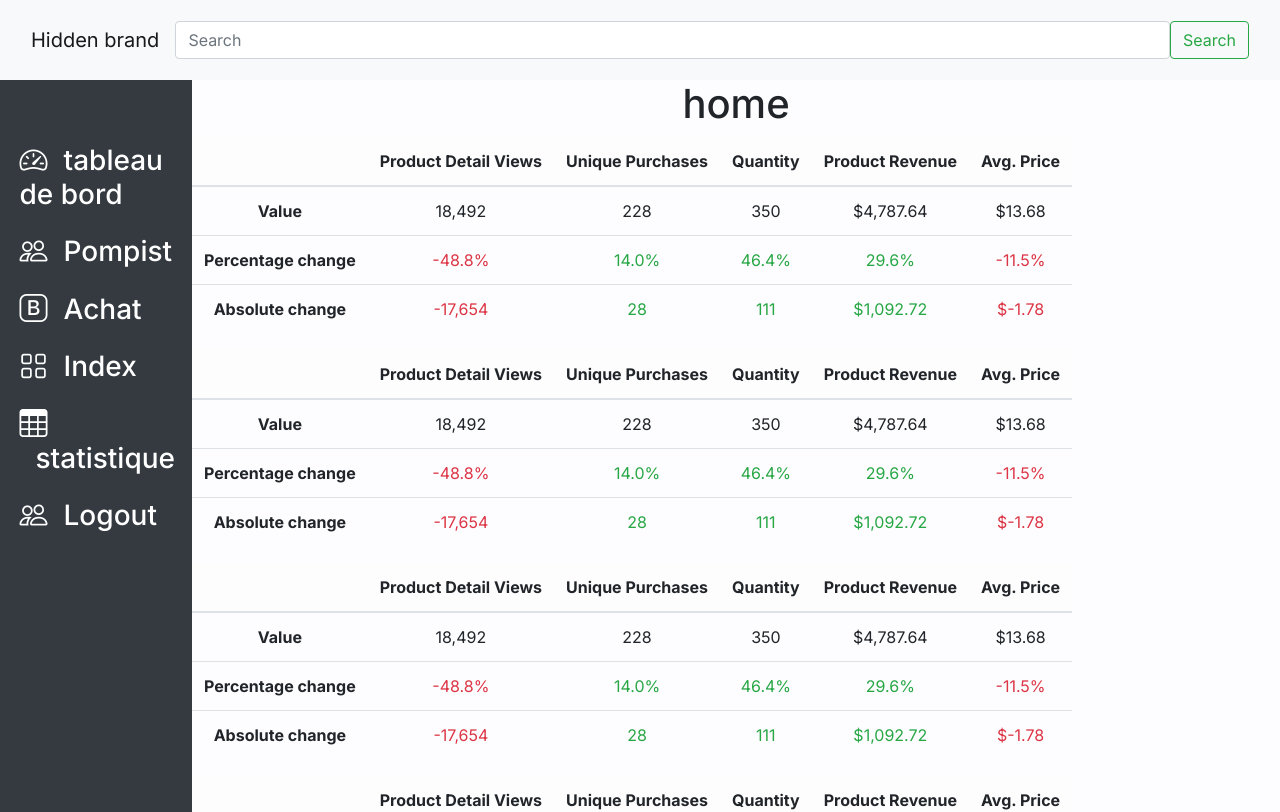
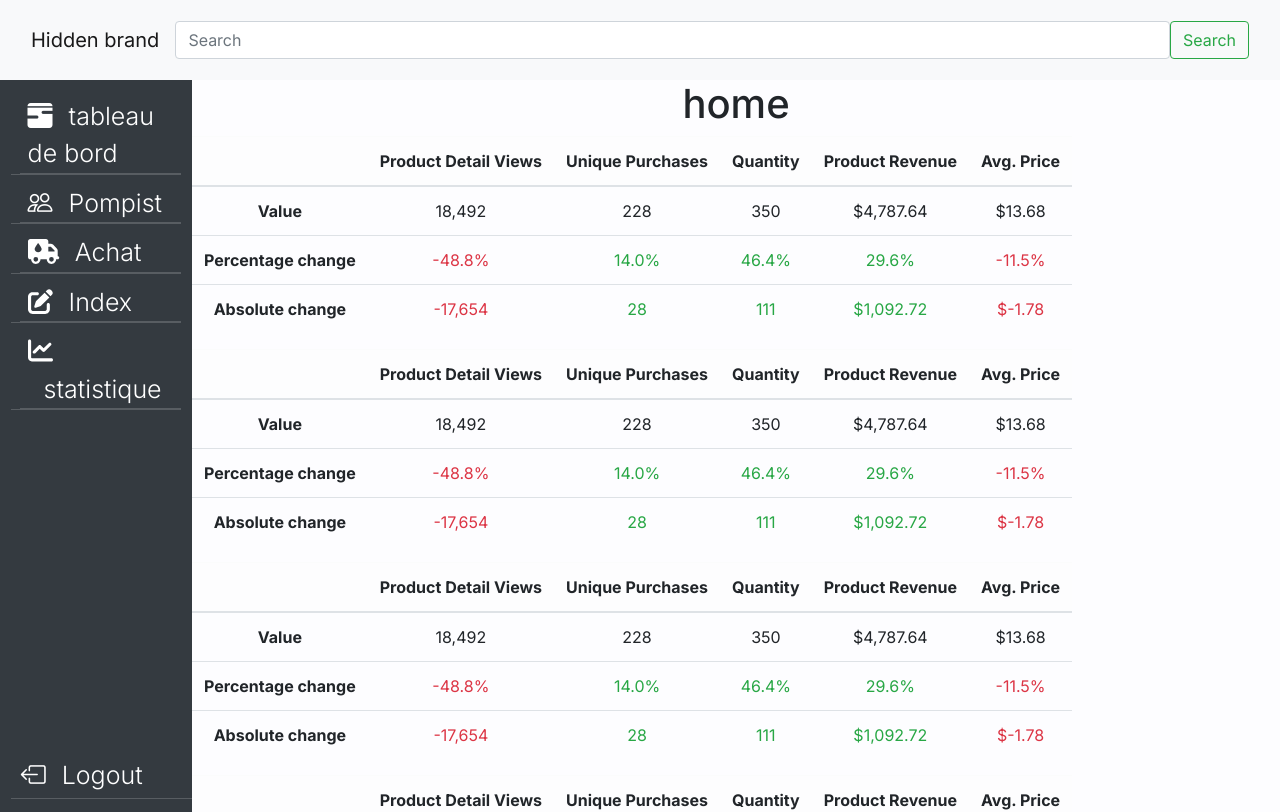
Before and after one commit to RaoufAbm/frontend_SST, a Next.js app: page /home in a window 1280 px wide. Shown: the top 812 px of the page. Built offline with nearby package versions, Linux system fonts and the light colour scheme.

Commit message:
new version

```diff
--- a/app/globals.css
+++ b/app/globals.css
@@ -104,6 +104,7 @@ a {
 
 }
 
+
 /* @media (prefers-color-scheme: dark) {
   html {
     color-scheme: dark;
--- a/app/layout.tsx
+++ b/app/layout.tsx
@@ -3,6 +3,7 @@ import type { Metadata } from 'next'
 import { Inter } from 'next/font/google'
 import { CardList } from 'react-bootstrap-icons';
 import "bootstrap/dist/css/bootstrap.css";
+import { FontAwesomeIcon } from '@fortawesome/react-fontawesome'
 
 const inter = Inter({ subsets: ['latin'] })
 
--- a/app/page.module.css
+++ b/app/page.module.css
@@ -42,18 +42,29 @@
 .ul{
   width: 127%;
   margin-left: -13%;
+  /* height: 100vh; */
+  /* background-color: red; */
 }
 .li{
   color: white;
+  font-size: 25px;
+  font-weight: 300;
   width: 100%;
+  text-decoration: none;
   padding-left: 5%;
+  padding-top: 3%;
+  align-items: center;
+  justify-content: center;
+  border-bottom: 1px solid rgba(255, 255, 255, 0.177);
 }
 .li:hover {
   background-color: rgb(232, 123, 7);
   width: 100%;
-  padding-left: 15%;
+  padding-left: 10%;
+  text-decoration: none;
+  color: white;
+}
 
-}
 /* _______________________________ */
 .link {
   color: red;
--- a/components/sidebar.tsx
+++ b/components/sidebar.tsx
@@ -1,67 +1,70 @@
 import "bootstrap/dist/css/bootstrap.min.css";
-import styles from '@/app/page.module.css';
+import styles from "@/app/page.module.css";
 import "../node_modules/bootstrap-icons/font/bootstrap-icons.css";
+import ReactDOM from "react-dom";
+import { faTruckDroplet } from "@fortawesome/free-solid-svg-icons";
+import { faChartLine } from "@fortawesome/free-solid-svg-icons";
+import { faPenToSquare } from "@fortawesome/free-solid-svg-icons";
+import { FontAwesomeIcon } from "@fortawesome/react-fontawesome";
+import Link from "next/link";
 
 export function sidebar() {
   return (
     <div className="col-auto  col-xl-0 px-sm-2 px-0  bg-dark">
       <div className="d-flex flex-column align-items-center align-items-sm-start px-3 pt-2 text-white min-vh-100">
-
         <ul
-          className="nav nav-pills flex-column mb-sm-auto mt-5 align-items-center align-items-sm-start" style={{width:"118%",marginLeft:"-9%"}}
+          className="nav nav-pills flex-column mb-sm-auto  align-items-center align-items-sm-start vh-100"
+          style={{ width: "118%", marginLeft: "-9%" }}
           id="menu"
         >
-          <li className={styles.li}>
-            <a
-              href="/home"
-              data-bs-toggle="collapse"
-              className="nav-link px-0 align-middle h3 text-white"
-            >
-              <i className="fs-4 bi-speedometer2" />
+          <Link href="/home" className={styles.li}>
+            <li className={styles.li}>
+              {/* <i className="fs-4 bi-speedometer2" /> */}
+              <i className="bi bi-calendar3-range-fill"></i>
               <span className="ml-3 ms-1 d-none d-sm-inline">
                 tableau de bord
               </span>
-            </a>
-          </li>
-          <li className={styles.li}>
-            <a href="/pompist" className="nav-link px-0 align-middle h3 text-white">
+            </li>
+          </Link>
+          <Link href="/pompist" className={styles.li}>
+            <li className={styles.li}>
               <i className="fs-4 bi-people" />
 
               <span className="ml-3 ms-1 d-none d-sm-inline">Pompist</span>
-            </a>
-          </li>
-          <li className={styles.li}>
-            <a
-              href="/achat"
-              data-bs-toggle="collapse"
-              className="nav-link px-0 align-middle  h3 text-white"
+            </li>
+          </Link>
+          <Link href="/achat" className={styles.li}>
+            <li className={styles.li}>
+              {/* <i className="fs-4 bi-bootstrap" /> */}
+              {/* <FontAwesomeIcon icon={faHome} /> */}
+              <FontAwesomeIcon icon={faTruckDroplet} />
+              <span className="ml-3 ms-1 d-none d-sm-inline">Achat</span>
+            </li>
+          </Link>
+          <Link href="/indexSST" className={styles.li}>
+            <li className={styles.li}>
+              {/* <i className="fs-4 bi-grid" /> */}
+              <FontAwesomeIcon icon={faPenToSquare} />
+
+              <span className="ml-3 ms-1 d-none d-sm-inline">Index</span>
+            </li>
+          </Link>
+          <Link href="/statistique" className={styles.li}>
+            <li className={styles.li}>
+              {/* <i className="fs-4 bi-table" /> */}
+              <FontAwesomeIcon icon={faChartLine} />
+              <span className="ml-3 ms-1 d-none d-sm-inline">statistique</span>
+            </li>
+          </Link>
+          <Link href="/" >
+            <li
+              className={styles.li}
+              style={{ bottom: "11%",height:"6vh", position: "absolute" }}
             >
-              <i className="fs-4 bi-bootstrap" />
-              <span className="ml-3 ms-1 d-none d-sm-inline">Achat</span>
-            </a>
-          </li>
-          <li className={styles.li}>
-            <a
-              href="/indexSST"
-              data-bs-toggle="collapse"
-              className="nav-link px-0 align-middle h3 text-white"
-            >
-              <i className="fs-4 bi-grid" />
-              <span className="ml-3 ms-1 d-none d-sm-inline">Index</span>
-            </a>
-          </li>
-          <li className={styles.li}>
-            <a href="/statistique" className="nav-link px-0 align-middle h3 text-white">
-              <i className="fs-4 bi-table" />
-              <span className="ml-3 ms-1 d-none d-sm-inline">statistique</span>
-            </a>
-          </li>
-          <li className={styles.li}>
-            <a href="/" className="nav-link px-0 align-middle h3 text-white">
-              <i className="fs-4 bi-people" />
+              <i className="bi bi-box-arrow-left"></i>
               <span className="ml-3 ms-1 d-none d-sm-inline">Logout</span>
-            </a>
-          </li>
+            </li>
+          </Link>
         </ul>
       </div>
     </div>
--- a/package.json
+++ b/package.json
@@ -9,6 +9,9 @@
     "lint": "next lint"
   },
   "dependencies": {
+    "@fortawesome/fontawesome-svg-core": "^6.4.2",
+    "@fortawesome/free-solid-svg-icons": "^6.4.2",
+    "@fortawesome/react-fontawesome": "^0.2.0",
     "@heroicons/react": "^2.0.18",
     "@material-tailwind/react": "^2.1.1",
     "@reduxjs/toolkit": "^1.9.5",
```
Also changed, not shown: 1 other file (tests, documents, lock files or other folders).
